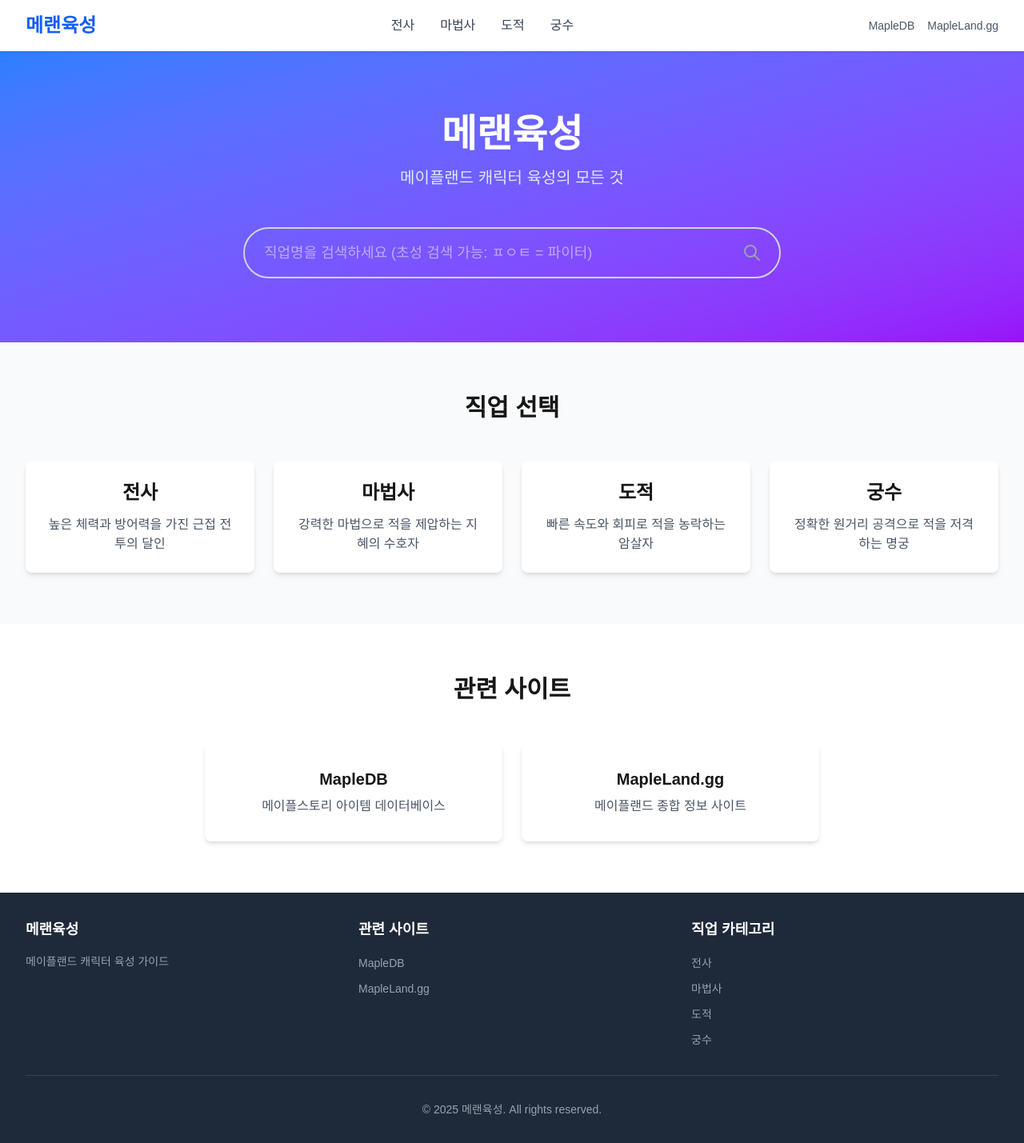
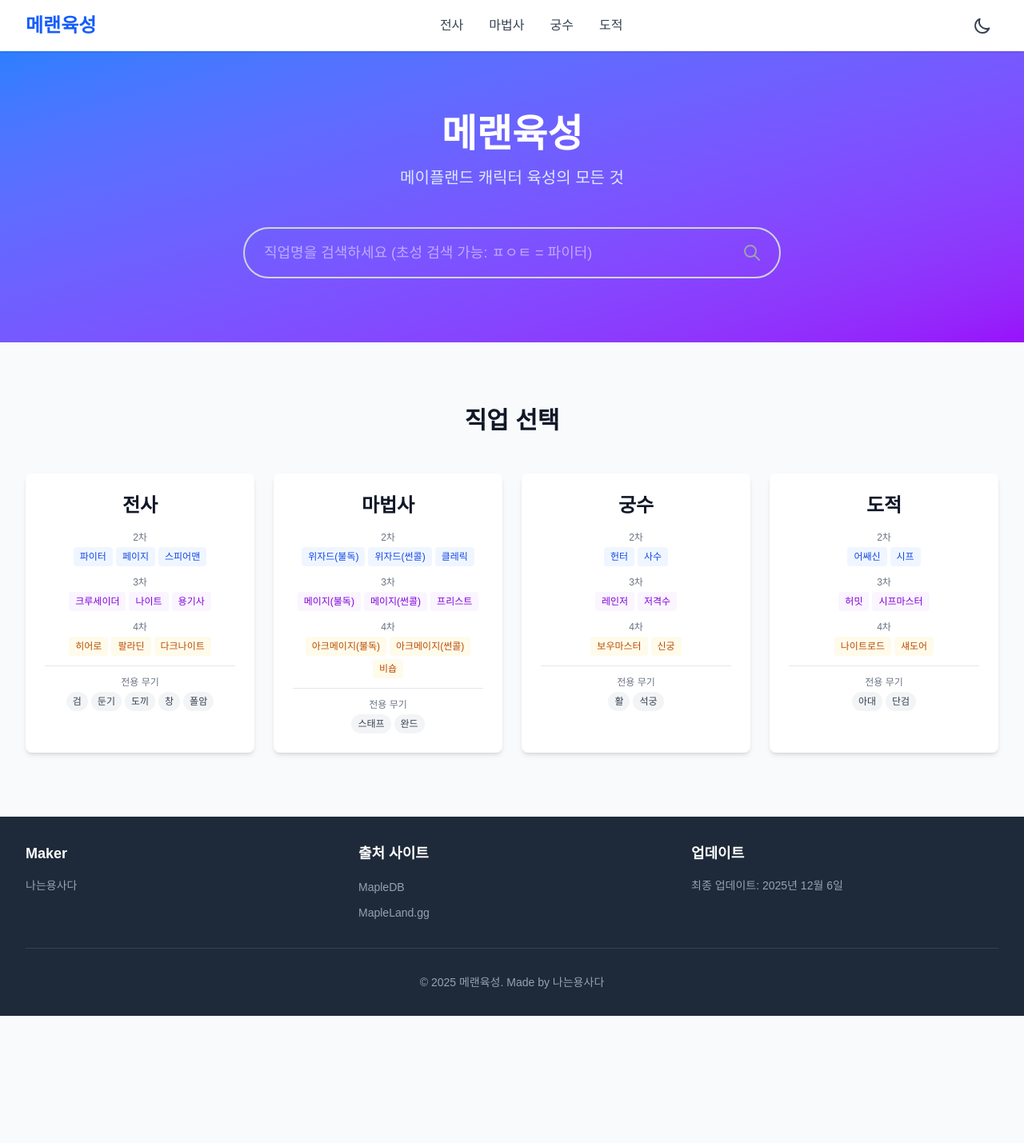
Before and after one commit to yuwonkyu/MaLan, a Next.js app: page / in a window 1280 px wide. Shown: the whole page at 80% size. After the commit the page ends 1270 px from the top, so only its background shows below. Built offline with nearby package versions, Linux system fonts and the light colour scheme.

Commit message:
feat: 메인 페이지 UI 개선 및 다크 모드 기능 추가, 아이콘 컴포넌트 생성

```diff
--- a/app/globals.css
+++ b/app/globals.css
@@ -1,26 +1,27 @@
 @import "tailwindcss";
 
 @theme {
-  --color-background: #ffffff;
+  --color-background: #f9fafb;
   --color-foreground: #171717;
-  --color-background-dark: #0a0a0a;
-  --color-foreground-dark: #ededed;
+  --color-background-dark: #1f2937;
+  --color-foreground-dark: #f9fafb;
 }
+
+@variant dark (&:where(.dark, .dark *));
 
 :root {
   --background: var(--color-background);
   --foreground: var(--color-foreground);
 }
 
-@media (prefers-color-scheme: dark) {
-  :root {
-    --background: var(--color-background-dark);
-    --foreground: var(--color-foreground-dark);
-  }
+.dark {
+  --background: var(--color-background-dark);
+  --foreground: var(--color-foreground-dark);
 }
 
 body {
   color: var(--foreground);
   background: var(--background);
   font-family: Arial, Helvetica, sans-serif;
+  transition: background-color 0.3s ease, color 0.3s ease;
 }
--- a/app/page.tsx
+++ b/app/page.tsx
@@ -4,7 +4,7 @@ import Link from "next/link";
 
 export default function Home() {
   return (
-    <div className="min-h-screen">
+    <div className="flex flex-col min-h-full">
       {/* 히어로 섹션 */}
       <section className="bg-linear-to-br from-blue-500 to-purple-600 text-white py-20">
         <div className="max-w-7xl mx-auto px-4 sm:px-6 lg:px-8">
@@ -23,57 +23,97 @@ export default function Home() {
       </section>
 
       {/* 직업 카테고리 */}
-      <section className="py-16 bg-gray-50">
+      <section className="flex-1 py-20 bg-gray-50 dark:bg-gray-900">
         <div className="max-w-7xl mx-auto px-4 sm:px-6 lg:px-8">
-          <h2 className="text-3xl font-bold text-center mb-12">직업 선택</h2>
+          <h2 className="text-3xl font-bold text-gray-900 dark:text-gray-100 text-center mb-12">
+            직업 선택
+          </h2>
 
           <div className="grid grid-cols-1 md:grid-cols-2 lg:grid-cols-4 gap-6">
             {jobCategories.map((category) => (
               <Link
                 key={category.id}
                 href={`/${category.id}`}
-                className="bg-white rounded-lg shadow-md p-6 hover:shadow-xl transition-shadow cursor-pointer group"
+                className="bg-white dark:bg-gray-800 rounded-lg shadow-md p-6 hover:shadow-xl transition-shadow cursor-pointer group"
               >
                 <div className="text-center">
-                  <h3 className="text-2xl font-bold mb-3 group-hover:text-blue-600 transition-colors">
+                  <h3 className="text-2xl font-bold mb-4 text-gray-900 dark:text-gray-100 group-hover:text-blue-600 dark:group-hover:text-blue-400 transition-colors">
                     {category.name}
                   </h3>
-                  <p className="text-gray-600">{category.description}</p>
+
+                  {/* 2차 직업 */}
+                  <div className="mb-3">
+                    <p className="text-xs text-gray-500 dark:text-gray-400 mb-1">
+                      2차
+                    </p>
+                    <div className="flex flex-wrap justify-center gap-1">
+                      {category.jobs.second.map((job) => (
+                        <span
+                          key={job}
+                          className="px-2 py-1 bg-blue-50 dark:bg-blue-900 text-blue-700 dark:text-blue-300 text-xs rounded"
+                        >
+                          {job}
+                        </span>
+                      ))}
+                    </div>
+                  </div>
+
+                  {/* 3차 직업 */}
+                  <div className="mb-3">
+                    <p className="text-xs text-gray-500 dark:text-gray-400 mb-1">
+                      3차
+                    </p>
+                    <div className="flex flex-wrap justify-center gap-1">
+                      {category.jobs.third.map((job) => (
+                        <span
+                          key={job}
+                          className="px-2 py-1 bg-purple-50 dark:bg-purple-900 text-purple-700 dark:text-purple-300 text-xs rounded"
+                        >
+                          {job}
+                        </span>
+                      ))}
+                    </div>
+                  </div>
+
+                  {/* 4차 직업 */}
+                  <div className="mb-3">
+                    <p className="text-xs text-gray-500 dark:text-gray-400 mb-1">
+                      4차
+                    </p>
+                    <div className="flex flex-wrap justify-center gap-1">
+                      {category.jobs.fourth.map((job) => (
+                        <span
+                          key={job}
+                          className="px-2 py-1 bg-amber-50 dark:bg-amber-900 text-amber-700 dark:text-amber-300 text-xs rounded"
+                        >
+                          {job}
+                        </span>
+                      ))}
+                    </div>
+                  </div>
+
+                  {/* 무기 */}
+                  <div className="pt-3 border-t border-gray-200 dark:border-gray-700">
+                    <p className="text-xs text-gray-500 dark:text-gray-400 mb-1">
+                      전용 무기
+                    </p>
+                    <div className="flex flex-wrap justify-center gap-1">
+                      {category.weapons.map((weapon) => (
+                        <span
+                          key={weapon}
+                          className="px-2 py-1 bg-gray-100 dark:bg-gray-700 text-gray-700 dark:text-gray-300 text-xs rounded-full"
+                        >
+                          {weapon}
+                        </span>
+                      ))}
+                    </div>
+                  </div>
                 </div>
               </Link>
             ))}
           </div>
         </div>
       </section>
-
-      {/* 관련 사이트 */}
-      <section className="py-16">
-        <div className="max-w-7xl mx-auto px-4 sm:px-6 lg:px-8">
-          <h2 className="text-3xl font-bold text-center mb-12">관련 사이트</h2>
-
-          <div className="grid grid-cols-1 md:grid-cols-2 gap-6 max-w-3xl mx-auto">
-            <a
-              href="https://mapledb.kr/index.php"
-              target="_blank"
-              rel="noopener noreferrer"
-              className="bg-white rounded-lg shadow-md p-8 hover:shadow-xl transition-shadow text-center"
-            >
-              <h3 className="text-xl font-bold mb-2">MapleDB</h3>
-              <p className="text-gray-600">메이플스토리 아이템 데이터베이스</p>
-            </a>
-
-            <a
-              href="https://mapleland.gg/"
-              target="_blank"
-              rel="noopener noreferrer"
-              className="bg-white rounded-lg shadow-md p-8 hover:shadow-xl transition-shadow text-center"
-            >
-              <h3 className="text-xl font-bold mb-2">MapleLand.gg</h3>
-              <p className="text-gray-600">메이플랜드 종합 정보 사이트</p>
-            </a>
-          </div>
-        </div>
-      </section>
     </div>
   );
 }
--- /dev/null
+++ b/components/icons/CloseIcon.tsx
@@ -0,0 +1,17 @@
+export default function CloseIcon({ className }: { className?: string }) {
+  return (
+    <svg
+      className={className}
+      fill="none"
+      stroke="currentColor"
+      viewBox="0 0 24 24"
+    >
+      <path
+        strokeLinecap="round"
+        strokeLinejoin="round"
+        strokeWidth={2}
+        d="M6 18L18 6M6 6l12 12"
+      />
+    </svg>
+  );
+}
--- /dev/null
+++ b/components/icons/MenuIcon.tsx
@@ -0,0 +1,17 @@
+export default function MenuIcon({ className }: { className?: string }) {
+  return (
+    <svg
+      className={className}
+      fill="none"
+      stroke="currentColor"
+      viewBox="0 0 24 24"
+    >
+      <path
+        strokeLinecap="round"
+        strokeLinejoin="round"
+        strokeWidth={2}
+        d="M4 6h16M4 12h16M4 18h16"
+      />
+    </svg>
+  );
+}
--- /dev/null
+++ b/components/icons/MoonIcon.tsx
@@ -0,0 +1,17 @@
+export default function MoonIcon({ className }: { className?: string }) {
+  return (
+    <svg
+      className={className}
+      fill="none"
+      stroke="currentColor"
+      viewBox="0 0 24 24"
+    >
+      <path
+        strokeLinecap="round"
+        strokeLinejoin="round"
+        strokeWidth={2}
+        d="M20.354 15.354A9 9 0 018.646 3.646 9.003 9.003 0 0012 21a9.003 9.003 0 008.354-5.646z"
+      />
+    </svg>
+  );
+}
--- /dev/null
+++ b/components/icons/SunIcon.tsx
@@ -0,0 +1,17 @@
+export default function SunIcon({ className }: { className?: string }) {
+  return (
+    <svg
+      className={className}
+      fill="none"
+      stroke="currentColor"
+      viewBox="0 0 24 24"
+    >
+      <path
+        strokeLinecap="round"
+        strokeLinejoin="round"
+        strokeWidth={2}
+        d="M12 3v1m0 16v1m9-9h-1M4 12H3m15.364 6.364l-.707-.707M6.343 6.343l-.707-.707m12.728 0l-.707.707M6.343 17.657l-.707.707M16 12a4 4 0 11-8 0 4 4 0 018 0z"
+      />
+    </svg>
+  );
+}
--- a/components/layout/Footer.tsx
+++ b/components/layout/Footer.tsx
@@ -1,26 +1,26 @@
 export default function Footer() {
   return (
-    <footer className="bg-gray-800 text-white mt-auto">
+    <footer className="bg-gray-800 dark:bg-gray-950 text-white mt-auto">
       <div className="max-w-7xl mx-auto px-4 sm:px-6 lg:px-8 py-8">
         <div className="grid grid-cols-1 md:grid-cols-3 gap-8">
-          {/* 사이트 정보 */}
+          {/* 제작자 */}
           <div>
-            <h3 className="text-lg font-bold mb-4">메랜육성</h3>
-            <p className="text-gray-400 text-sm">
-              메이플랜드 캐릭터 육성 가이드
+            <h3 className="text-lg font-bold mb-4">Maker</h3>
+            <p className="text-gray-400 dark:text-gray-500 text-sm">
+              나는용사다
             </p>
           </div>
 
-          {/* 관련 사이트 */}
+          {/* 출처 사이트 */}
           <div>
-            <h3 className="text-lg font-bold mb-4">관련 사이트</h3>
+            <h3 className="text-lg font-bold mb-4">출처 사이트</h3>
             <ul className="space-y-2">
               <li>
                 <a
                   href="https://mapledb.kr/index.php"
                   target="_blank"
                   rel="noopener noreferrer"
-                  className="text-gray-400 hover:text-white text-sm transition-colors"
+                  className="text-gray-400 dark:text-gray-500 hover:text-white dark:hover:text-gray-300 text-sm transition-colors"
                 >
                   MapleDB
                 </a>
@@ -30,7 +30,7 @@ export default function Footer() {
                   href="https://mapleland.gg/"
                   target="_blank"
                   rel="noopener noreferrer"
-                  className="text-gray-400 hover:text-white text-sm transition-colors"
+                  className="text-gray-400 dark:text-gray-500 hover:text-white dark:hover:text-gray-300 text-sm transition-colors"
                 >
                   MapleLand.gg
                 </a>
@@ -38,49 +38,18 @@ export default function Footer() {
             </ul>
           </div>
 
-          {/* 카테고리 */}
+          {/* 업데이트 날짜 */}
           <div>
-            <h3 className="text-lg font-bold mb-4">직업 카테고리</h3>
-            <ul className="space-y-2">
-              <li>
-                <a
-                  href="/warrior"
-                  className="text-gray-400 hover:text-white text-sm transition-colors"
-                >
-                  전사
-                </a>
-              </li>
-              <li>
-                <a
-                  href="/magician"
-                  className="text-gray-400 hover:text-white text-sm transition-colors"
-                >
-                  마법사
-                </a>
-              </li>
-              <li>
-                <a
-                  href="/thief"
-                  className="text-gray-400 hover:text-white text-sm transition-colors"
-                >
-                  도적
-                </a>
-              </li>
-              <li>
-                <a
-                  href="/archer"
-                  className="text-gray-400 hover:text-white text-sm transition-colors"
-                >
-                  궁수
-                </a>
-              </li>
-            </ul>
+            <h3 className="text-lg font-bold mb-4">업데이트</h3>
+            <p className="text-gray-400 dark:text-gray-500 text-sm">
+              최종 업데이트: 2025년 12월 6일
+            </p>
           </div>
         </div>
 
-        <div className="mt-8 pt-8 border-t border-gray-700 text-center">
-          <p className="text-gray-400 text-sm">
-            © 2025 메랜육성. All rights reserved.
+        <div className="mt-8 pt-8 border-t border-gray-700 dark:border-gray-800 text-center">
+          <p className="text-gray-400 dark:text-gray-500 text-sm">
+            © 2025 메랜육성. Made by 나는용사다
           </p>
         </div>
       </div>
--- a/components/layout/Header.tsx
+++ b/components/layout/Header.tsx
@@ -1,17 +1,59 @@
 "use client";
 
 import Link from "next/link";
-import { useState } from "react";
+import { useState, useEffect } from "react";
+import SunIcon from "@/components/icons/SunIcon";
+import MoonIcon from "@/components/icons/MoonIcon";
+import MenuIcon from "@/components/icons/MenuIcon";
+import CloseIcon from "@/components/icons/CloseIcon";
 
 export default function Header() {
   const [isMenuOpen, setIsMenuOpen] = useState(false);
+  const [isDarkMode, setIsDarkMode] = useState(false);
+
+  useEffect(() => {
+    // 초기 다크모드 상태 확인
+    const savedMode = localStorage.getItem("darkMode") === "true";
+    setIsDarkMode(savedMode);
+    if (savedMode) {
+      document.documentElement.classList.add("dark");
+    } else {
+      document.documentElement.classList.remove("dark");
+    }
+  }, []);
+
+  const toggleDarkMode = () => {
+    const newMode = !isDarkMode;
+    setIsDarkMode(newMode);
+    localStorage.setItem("darkMode", String(newMode));
+
+    console.log("Toggle Dark Mode:", newMode);
+    console.log(
+      "HTML Classes Before:",
+      document.documentElement.classList.toString()
+    );
+
+    if (newMode) {
+      document.documentElement.classList.add("dark");
+    } else {
+      document.documentElement.classList.remove("dark");
+    }
+
+    console.log(
+      "HTML Classes After:",
+      document.documentElement.classList.toString()
+    );
+  };
 
   return (
-    <header className="bg-white shadow-sm sticky top-0 z-50">
+    <header className="bg-white dark:bg-gray-800 shadow-sm sticky top-0 z-50">
       <nav className="max-w-7xl mx-auto px-4 sm:px-6 lg:px-8">
         <div className="flex justify-between items-center h-16">
           {/* 로고 */}
-          <Link href="/" className="text-2xl font-bold text-blue-600">
+          <Link
+            href="/"
+            className="text-2xl font-bold text-blue-600 dark:text-blue-400"
+          >
             메랜육성
           </Link>
 
@@ -19,128 +61,106 @@ export default function Header() {
           <div className="hidden md:flex space-x-8">
             <Link
               href="/warrior"
-              className="text-gray-700 hover:text-blue-600 transition-colors"
+              className="text-gray-700 dark:text-gray-200 hover:text-blue-600 dark:hover:text-blue-400 transition-colors"
             >
               전사
             </Link>
             <Link
               href="/magician"
-              className="text-gray-700 hover:text-blue-600 transition-colors"
+              className="text-gray-700 dark:text-gray-200 hover:text-blue-600 dark:hover:text-blue-400 transition-colors"
             >
               마법사
             </Link>
             <Link
+              href="/archer"
+              className="text-gray-700 dark:text-gray-200 hover:text-blue-600 dark:hover:text-blue-400 transition-colors"
+            >
+              궁수
+            </Link>
+            <Link
               href="/thief"
-              className="text-gray-700 hover:text-blue-600 transition-colors"
+              className="text-gray-700 dark:text-gray-200 hover:text-blue-600 dark:hover:text-blue-400 transition-colors"
             >
               도적
             </Link>
-            <Link
-              href="/archer"
-              className="text-gray-700 hover:text-blue-600 transition-colors"
-            >
-              궁수
-            </Link>
           </div>
 
-          {/* 외부 링크 */}
-          <div className="hidden md:flex space-x-4">
-            <a
-              href="https://mapledb.kr/index.php"
-              target="_blank"
-              rel="noopener noreferrer"
-              className="text-sm text-gray-600 hover:text-blue-600 transition-colors"
+          {/* 다크모드 토글 */}
+          <div className="hidden md:flex items-center">
+            <button
+              onClick={toggleDarkMode}
+              className="p-2 rounded-lg hover:bg-gray-100 dark:hover:bg-gray-700 transition-colors"
+              aria-label="다크모드 토글"
             >
-              MapleDB
-            </a>
-            <a
-              href="https://mapleland.gg/"
-              target="_blank"
-              rel="noopener noreferrer"
-              className="text-sm text-gray-600 hover:text-blue-600 transition-colors"
-            >
-              MapleLand.gg
-            </a>
+              {isDarkMode ? (
+                <SunIcon className="w-6 h-6 text-gray-700 dark:text-gray-200" />
+              ) : (
+                <MoonIcon className="w-6 h-6 text-gray-700 dark:text-gray-200" />
+              )}
+            </button>
           </div>
 
           {/* 모바일 메뉴 버튼 */}
           <button
-            className="md:hidden p-2"
+            className="md:hidden p-2 text-gray-700 dark:text-gray-200"
             onClick={() => setIsMenuOpen(!isMenuOpen)}
           >
-            <svg
-              className="w-6 h-6"
-              fill="none"
-              stroke="currentColor"
-              viewBox="0 0 24 24"
-            >
-              {isMenuOpen ? (
-                <path
-                  strokeLinecap="round"
-                  strokeLinejoin="round"
-                  strokeWidth={2}
-                  d="M6 18L18 6M6 6l12 12"
-                />
-              ) : (
-                <path
-                  strokeLinecap="round"
-                  strokeLinejoin="round"
-                  strokeWidth={2}
-                  d="M4 6h16M4 12h16M4 18h16"
-                />
-              )}
-            </svg>
+            {isMenuOpen ? (
+              <CloseIcon className="w-6 h-6" />
+            ) : (
+              <MenuIcon className="w-6 h-6" />
+            )}
           </button>
         </div>
 
         {/* 모바일 메뉴 */}
         {isMenuOpen && (
-          <div className="md:hidden py-4 space-y-2">
+          <div className="md:hidden py-4 space-y-2 bg-white dark:bg-gray-800">
             <Link
               href="/warrior"
-              className="block px-4 py-2 text-gray-700 hover:bg-gray-100"
+              className="block px-4 py-2 text-gray-700 dark:text-gray-200 hover:bg-gray-100 dark:hover:bg-gray-700"
               onClick={() => setIsMenuOpen(false)}
             >
               전사
             </Link>
             <Link
               href="/magician"
-              className="block px-4 py-2 text-gray-700 hover:bg-gray-100"
+              className="block px-4 py-2 text-gray-700 dark:text-gray-200 hover:bg-gray-100 dark:hover:bg-gray-700"
               onClick={() => setIsMenuOpen(false)}
             >
               마법사
             </Link>
             <Link
+              href="/archer"
+              className="block px-4 py-2 text-gray-700 dark:text-gray-200 hover:bg-gray-100 dark:hover:bg-gray-700"
+              onClick={() => setIsMenuOpen(false)}
+            >
+              궁수
+            </Link>
+            <Link
               href="/thief"
-              className="block px-4 py-2 text-gray-700 hover:bg-gray-100"
+              className="block px-4 py-2 text-gray-700 dark:text-gray-200 hover:bg-gray-100 dark:hover:bg-gray-700"
               onClick={() => setIsMenuOpen(false)}
             >
               도적
             </Link>
-            <Link
-              href="/archer"
-              className="block px-4 py-2 text-gray-700 hover:bg-gray-100"
-              onClick={() => setIsMenuOpen(false)}
+            <hr className="my-2 border-gray-300 dark:border-gray-600" />
+            <button
+              onClick={toggleDarkMode}
+              className="flex items-center px-4 py-2 text-gray-700 dark:text-gray-200 hover:bg-gray-100 dark:hover:bg-gray-700 w-full"
             >
-              궁수
-            </Link>
-            <hr className="my-2" />
-            <a
-              href="https://mapledb.kr/index.php"
-              target="_blank"
-              rel="noopener noreferrer"
-              className="block px-4 py-2 text-sm text-gray-600"
-            >
-              MapleDB
-            </a>
-            <a
-              href="https://mapleland.gg/"
-              target="_blank"
-              rel="noopener noreferrer"
-              className="block px-4 py-2 text-sm text-gray-600"
-            >
-              MapleLand.gg
-            </a>
+              {isDarkMode ? (
+                <>
+                  <SunIcon className="w-5 h-5 mr-2" />
+                  라이트 모드
+                </>
+              ) : (
+                <>
+                  <MoonIcon className="w-5 h-5 mr-2" />
+                  다크 모드
+                </>
+              )}
+            </button>
           </div>
         )}
       </nav>
--- a/lib/data/jobs.ts
+++ b/lib/data/jobs.ts
@@ -1,30 +1,46 @@
-import { Job, JobCategory } from "@/types";
+import { Job, JobCategory, JobCategoryInfo } from "@/types";
 
 // 직업 카테고리 데이터
-export const jobCategories: {
-  id: JobCategory;
-  name: string;
-  description: string;
-}[] = [
+export const jobCategories: JobCategoryInfo[] = [
   {
     id: "warrior",
     name: "전사",
-    description: "높은 체력과 방어력을 가진 근접 전투의 달인",
+    weapons: ["검", "둔기", "도끼", "창", "폴암"],
+    jobs: {
+      second: ["파이터", "페이지", "스피어맨"],
+      third: ["크루세이더", "나이트", "용기사"],
+      fourth: ["히어로", "팔라딘", "다크나이트"],
+    },
   },
   {
     id: "magician",
     name: "마법사",
-    description: "강력한 마법으로 적을 제압하는 지혜의 수호자",
+    weapons: ["스태프", "완드"],
+    jobs: {
+      second: ["위자드(불독)", "위자드(썬콜)", "클레릭"],
+      third: ["메이지(불독)", "메이지(썬콜)", "프리스트"],
+      fourth: ["아크메이지(불독)", "아크메이지(썬콜)", "비숍"],
+    },
+  },
+  {
+    id: "archer",
+    name: "궁수",
+    weapons: ["활", "석궁"],
+    jobs: {
+      second: ["헌터", "사수"],
+      third: ["레인저", "저격수"],
+      fourth: ["보우마스터", "신궁"],
+    },
   },
   {
     id: "thief",
     name: "도적",
-    description: "빠른 속도와 회피로 적을 농락하는 암살자",
-  },
-  {
-    id: "archer",
-    name: "궁수",
-    description: "정확한 원거리 공격으로 적을 저격하는 명궁",
+    weapons: ["아대", "단검"],
+    jobs: {
+      second: ["어쌔신", "시프"],
+      third: ["허밋", "시프마스터"],
+      fourth: ["나이트로드", "섀도어"],
+    },
   },
 ];
 
@@ -40,13 +56,13 @@ export const warriorJobs: Job[] = [
     id: "page",
     name: "페이지",
     category: "warrior",
-    description: "창과 둔기를 사용하는 기사",
+    description: "검과 둔기를 사용하는 기사",
   },
   {
     id: "spearman",
     name: "스피어맨",
     category: "warrior",
-    description: "창을 주무기로 사용하는 창술사",
+    description: "창과 폴암을 사용하는 창술사",
   },
 ];
 
--- a/types/index.ts
+++ b/types/index.ts
@@ -1,5 +1,17 @@
 // 직업 카테고리
-export type JobCategory = "warrior" | "magician" | "thief" | "archer";
+export type JobCategory = "warrior" | "magician" | "archer" | "thief";
+
+// 직업 카테고리 정보
+export interface JobCategoryInfo {
+  id: JobCategory;
+  name: string;
+  weapons: string[];
+  jobs: {
+    second: string[]; // 2차 직업명
+    third: string[]; // 3차 직업명
+    fourth: string[]; // 4차 직업명
+  };
+}
 
 // 직업 정보
 export interface Job {
```
